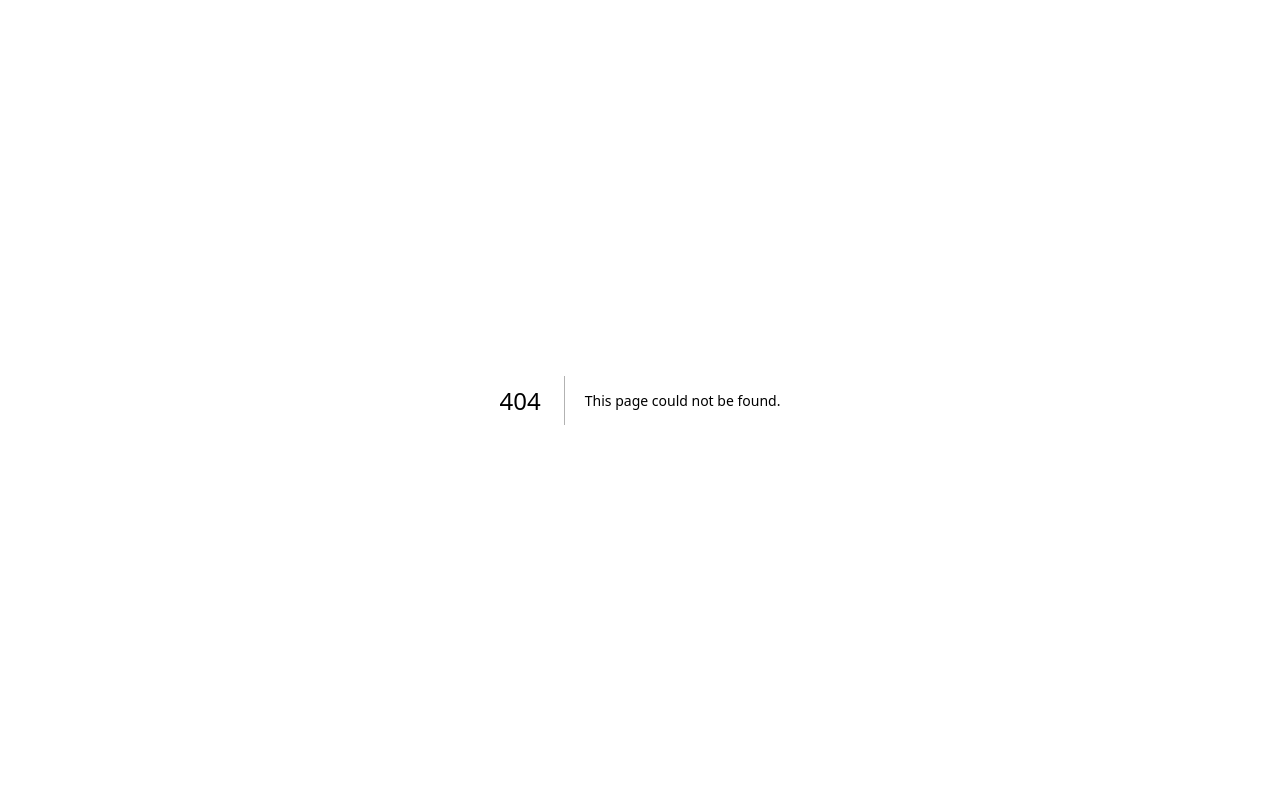
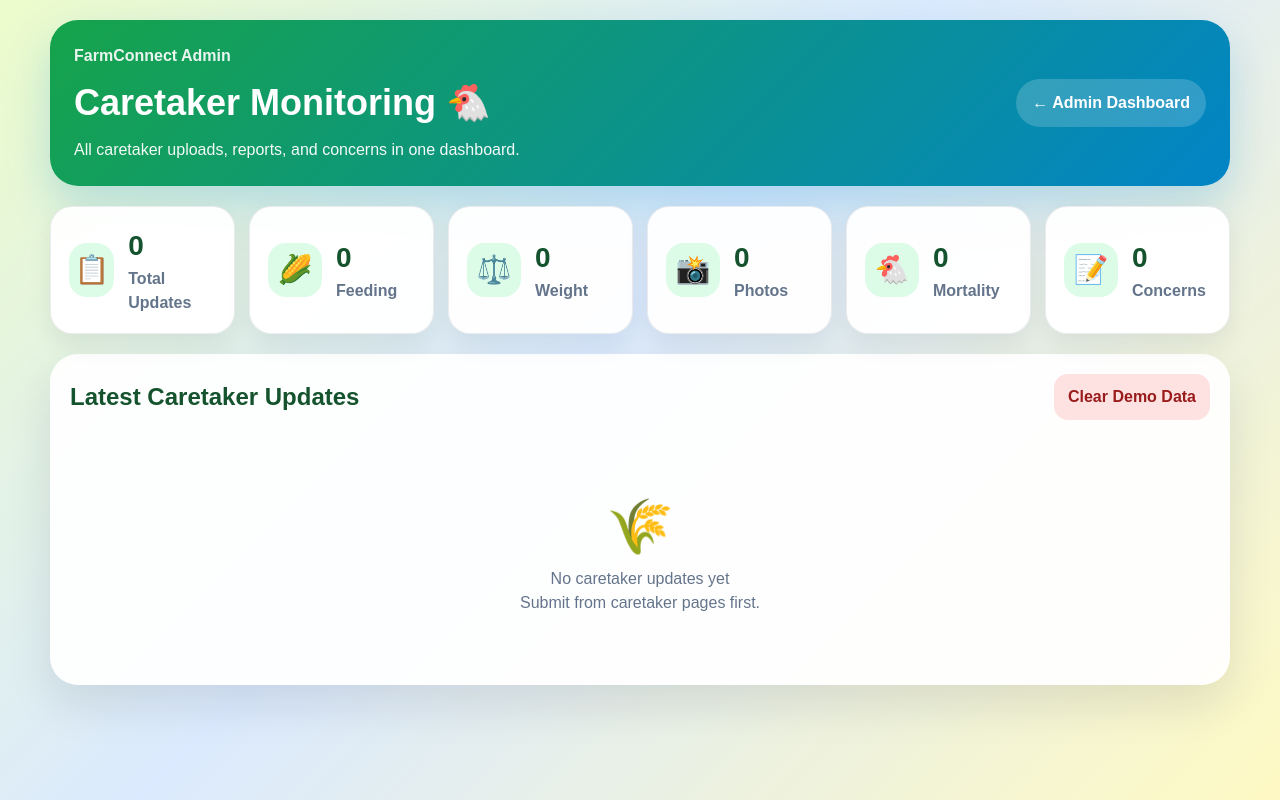
Before and after one commit to tinaleung74-blip/farmconnect-live, a Next.js app: page /admin/caretaker in a window 1280 px wide. Before the commit this address had no page. Built offline with nearby package versions, Linux system fonts and the light colour scheme.

Commit message:
Add admin caretaker monitoring dashboard

```diff
--- /dev/null
+++ b/app/admin/caretaker/page.tsx
@@ -0,0 +1,378 @@
+"use client";
+
+import { useEffect, useState } from "react";
+import Link from "next/link";
+
+type UpdateRecord = {
+  type: string;
+  status?: string;
+  photoName?: string;
+  feedPhoto?: string;
+  averageWeight?: string;
+  sampleCount?: string;
+  count?: string;
+  reason?: string;
+  category?: string;
+  message?: string;
+  note?: string;
+  date?: string;
+  created_at?: string;
+};
+
+export default function AdminCaretakerUpdatesPage() {
+  const [updates, setUpdates] = useState<UpdateRecord[]>([]);
+
+  useEffect(() => {
+    const saved = JSON.parse(localStorage.getItem("caretaker_updates") || "[]");
+    setUpdates(saved);
+  }, []);
+
+  const feeding = updates.filter((u) => u.type === "feeding").length;
+  const weight = updates.filter((u) => u.type === "weight").length;
+  const photo = updates.filter((u) => u.type === "photo").length;
+  const mortality = updates.filter((u) => u.type === "mortality").length;
+  const notes = updates.filter((u) => u.type === "note").length;
+
+  function clearUpdates() {
+    localStorage.removeItem("caretaker_updates");
+    setUpdates([]);
+  }
+
+  return (
+    <main style={page}>
+      <div style={topbar}>
+        <div>
+          <p style={small}>FarmConnect Admin</p>
+          <h1 style={title}>Caretaker Monitoring 🐔</h1>
+          <p style={subtitle}>
+            All caretaker uploads, reports, and concerns in one dashboard.
+          </p>
+        </div>
+
+        <Link href="/admin/dashboard" style={backBtn}>
+          ← Admin Dashboard
+        </Link>
+      </div>
+
+      <section style={statsGrid}>
+        <Stat title="Total Updates" value={updates.length} icon="📋" />
+        <Stat title="Feeding" value={feeding} icon="🌽" />
+        <Stat title="Weight" value={weight} icon="⚖️" />
+        <Stat title="Photos" value={photo} icon="📸" />
+        <Stat title="Mortality" value={mortality} icon="🐔" />
+        <Stat title="Concerns" value={notes} icon="📝" />
+      </section>
+
+      <section style={panel}>
+        <div style={panelHeader}>
+          <h2 style={panelTitle}>Latest Caretaker Updates</h2>
+
+          <button onClick={clearUpdates} style={clearBtn}>
+            Clear Demo Data
+          </button>
+        </div>
+
+        {updates.length === 0 ? (
+          <div style={emptyBox}>
+            <div style={{ fontSize: 54 }}>🌾</div>
+            <h3>No caretaker updates yet</h3>
+            <p>Submit from caretaker pages first.</p>
+          </div>
+        ) : (
+          <div style={list}>
+            {updates.map((item, index) => (
+              <div key={index} style={updateCard}>
+                <div style={updateTop}>
+                  <span style={typeBadge}>{getIcon(item.type)} {labelType(item.type)}</span>
+                  <span style={dateText}>
+                    {new Date(item.date || item.created_at || "").toLocaleString()}
+                  </span>
+                </div>
+
+                <div style={detailsGrid}>
+                  {item.status && <Detail label="Status" value={item.status} />}
+                  {item.photoName && <Detail label="Camera Photo" value={item.photoName} />}
+                  {item.feedPhoto && <Detail label="Photo" value={item.feedPhoto} />}
+                  {item.averageWeight && <Detail label="Average Weight" value={item.averageWeight} />}
+                  {item.sampleCount && <Detail label="Sample Count" value={item.sampleCount} />}
+                  {item.count && <Detail label="Mortality Count" value={item.count} />}
+                  {item.reason && <Detail label="Reason" value={item.reason} />}
+                  {item.category && <Detail label="Concern Type" value={item.category} />}
+                  {item.message && <Detail label="Message" value={item.message} />}
+                  {item.note && <Detail label="Note" value={item.note} />}
+                </div>
+
+                <div style={actionRow}>
+                  <button style={approveBtn}>Review ✅</button>
+                  <button style={flagBtn}>Flag ⚠️</button>
+                </div>
+              </div>
+            ))}
+          </div>
+        )}
+      </section>
+    </main>
+  );
+}
+
+function Stat({
+  title,
+  value,
+  icon,
+}: {
+  title: string;
+  value: number;
+  icon: string;
+}) {
+  return (
+    <div style={statCard}>
+      <div style={statIcon}>{icon}</div>
+      <div>
+        <div style={statValue}>{value}</div>
+        <div style={statTitle}>{title}</div>
+      </div>
+    </div>
+  );
+}
+
+function Detail({ label, value }: { label: string; value: string }) {
+  return (
+    <div style={detailBox}>
+      <div style={detailLabel}>{label}</div>
+      <div style={detailValue}>{value}</div>
+    </div>
+  );
+}
+
+function getIcon(type: string) {
+  if (type === "feeding") return "🌽";
+  if (type === "weight") return "⚖️";
+  if (type === "photo") return "📸";
+  if (type === "mortality") return "🐔";
+  if (type === "note") return "📝";
+  return "📋";
+}
+
+function labelType(type: string) {
+  if (type === "feeding") return "Feeding Update";
+  if (type === "weight") return "Weight Update";
+  if (type === "photo") return "Photo Update";
+  if (type === "mortality") return "Mortality Report";
+  if (type === "note") return "Caretaker Concern";
+  return "Update";
+}
+
+const page: React.CSSProperties = {
+  minHeight: "100vh",
+  padding: 20,
+  fontFamily: "Arial, sans-serif",
+  background:
+    "linear-gradient(135deg, #ecfccb 0%, #dbeafe 45%, #fef9c3 100%)",
+};
+
+const topbar: React.CSSProperties = {
+  maxWidth: 1180,
+  margin: "0 auto 20px",
+  background: "linear-gradient(135deg, #16a34a, #0284c7)",
+  borderRadius: 28,
+  padding: 24,
+  color: "white",
+  display: "flex",
+  justifyContent: "space-between",
+  gap: 20,
+  alignItems: "center",
+  boxShadow: "0 20px 45px rgba(2,132,199,0.22)",
+};
+
+const small: React.CSSProperties = {
+  margin: 0,
+  fontWeight: 800,
+  opacity: 0.9,
+};
+
+const title: React.CSSProperties = {
+  margin: "8px 0",
+  fontSize: 36,
+  fontWeight: 900,
+};
+
+const subtitle: React.CSSProperties = {
+  margin: 0,
+  opacity: 0.95,
+};
+
+const backBtn: React.CSSProperties = {
+  background: "rgba(255,255,255,0.18)",
+  color: "white",
+  padding: "12px 16px",
+  borderRadius: 999,
+  textDecoration: "none",
+  fontWeight: 900,
+};
+
+const statsGrid: React.CSSProperties = {
+  maxWidth: 1180,
+  margin: "0 auto 20px",
+  display: "grid",
+  gridTemplateColumns: "repeat(auto-fit, minmax(165px, 1fr))",
+  gap: 14,
+};
+
+const statCard: React.CSSProperties = {
+  background: "rgba(255,255,255,0.95)",
+  borderRadius: 22,
+  padding: 18,
+  display: "flex",
+  alignItems: "center",
+  gap: 14,
+  border: "1px solid rgba(15,23,42,0.08)",
+  boxShadow: "0 10px 25px rgba(15,23,42,0.08)",
+};
+
+const statIcon: React.CSSProperties = {
+  width: 54,
+  height: 54,
+  borderRadius: 18,
+  background: "#dcfce7",
+  display: "flex",
+  alignItems: "center",
+  justifyContent: "center",
+  fontSize: 28,
+};
+
+const statValue: React.CSSProperties = {
+  fontSize: 28,
+  fontWeight: 900,
+  color: "#14532d",
+};
+
+const statTitle: React.CSSProperties = {
+  color: "#64748b",
+  fontWeight: 800,
+};
+
+const panel: React.CSSProperties = {
+  maxWidth: 1180,
+  margin: "0 auto",
+  background: "rgba(255,255,255,0.95)",
+  borderRadius: 28,
+  padding: 20,
+  boxShadow: "0 20px 45px rgba(15,23,42,0.1)",
+};
+
+const panelHeader: React.CSSProperties = {
+  display: "flex",
+  justifyContent: "space-between",
+  alignItems: "center",
+  gap: 12,
+  marginBottom: 16,
+};
+
+const panelTitle: React.CSSProperties = {
+  margin: 0,
+  color: "#14532d",
+  fontSize: 24,
+  fontWeight: 900,
+};
+
+const clearBtn: React.CSSProperties = {
+  border: "none",
+  background: "#fee2e2",
+  color: "#991b1b",
+  padding: "11px 14px",
+  borderRadius: 14,
+  fontWeight: 900,
+  cursor: "pointer",
+};
+
+const emptyBox: React.CSSProperties = {
+  padding: 50,
+  textAlign: "center",
+  color: "#64748b",
+};
+
+const list: React.CSSProperties = {
+  display: "grid",
+  gap: 14,
+};
+
+const updateCard: React.CSSProperties = {
+  border: "1px solid #e2e8f0",
+  borderRadius: 22,
+  padding: 16,
+  background: "linear-gradient(180deg, #ffffff, #f8fafc)",
+};
+
+const updateTop: React.CSSProperties = {
+  display: "flex",
+  justifyContent: "space-between",
+  gap: 12,
+  flexWrap: "wrap",
+  marginBottom: 12,
+};
+
+const typeBadge: React.CSSProperties = {
+  background: "#dcfce7",
+  color: "#166534",
+  padding: "8px 12px",
+  borderRadius: 999,
+  fontWeight: 900,
+};
+
+const dateText: React.CSSProperties = {
+  color: "#64748b",
+  fontWeight: 700,
+};
+
+const detailsGrid: React.CSSProperties = {
+  display: "grid",
+  gridTemplateColumns: "repeat(auto-fit, minmax(170px, 1fr))",
+  gap: 10,
+};
+
+const detailBox: React.CSSProperties = {
+  background: "#f8fafc",
+  border: "1px solid #e2e8f0",
+  borderRadius: 16,
+  padding: 12,
+};
+
+const detailLabel: React.CSSProperties = {
+  fontSize: 12,
+  color: "#64748b",
+  fontWeight: 900,
+  textTransform: "uppercase",
+};
+
+const detailValue: React.CSSProperties = {
+  marginTop: 5,
+  color: "#0f172a",
+  fontWeight: 800,
+  wordBreak: "break-word",
+};
+
+const actionRow: React.CSSProperties = {
+  marginTop: 12,
+  display: "flex",
+  gap: 10,
+};
+
+const approveBtn: React.CSSProperties = {
+  border: "none",
+  background: "#22c55e",
+  color: "white",
+  padding: "11px 14px",
+  borderRadius: 14,
+  fontWeight: 900,
+  cursor: "pointer",
+};
+
+const flagBtn: React.CSSProperties = {
+  border: "none",
+  background: "#fef3c7",
+  color: "#92400e",
+  padding: "11px 14px",
+  borderRadius: 14,
+  fontWeight: 900,
+  cursor: "pointer",
+};
```
